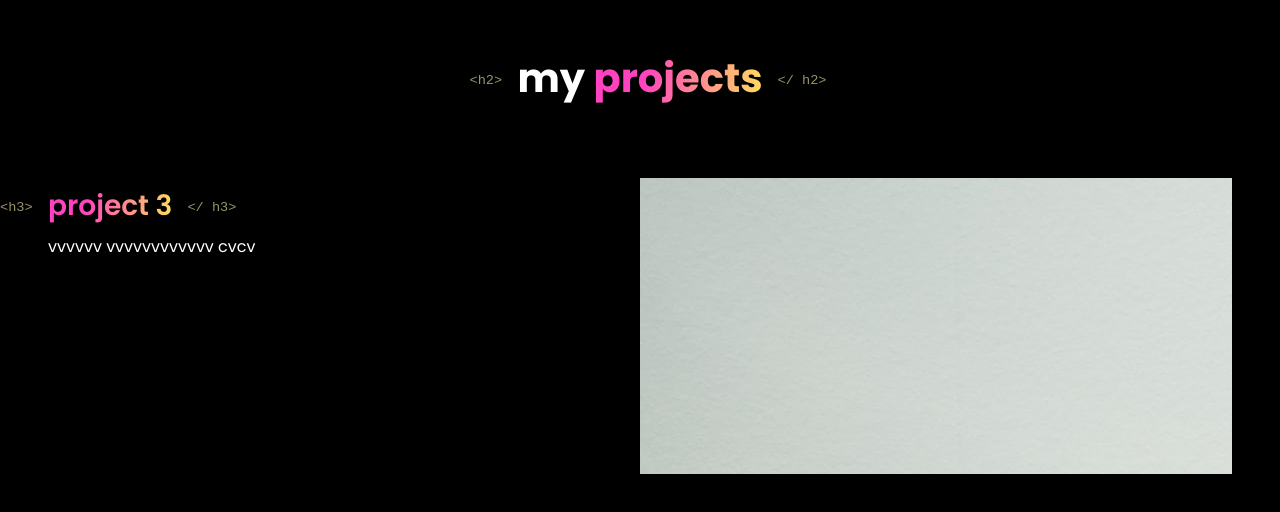
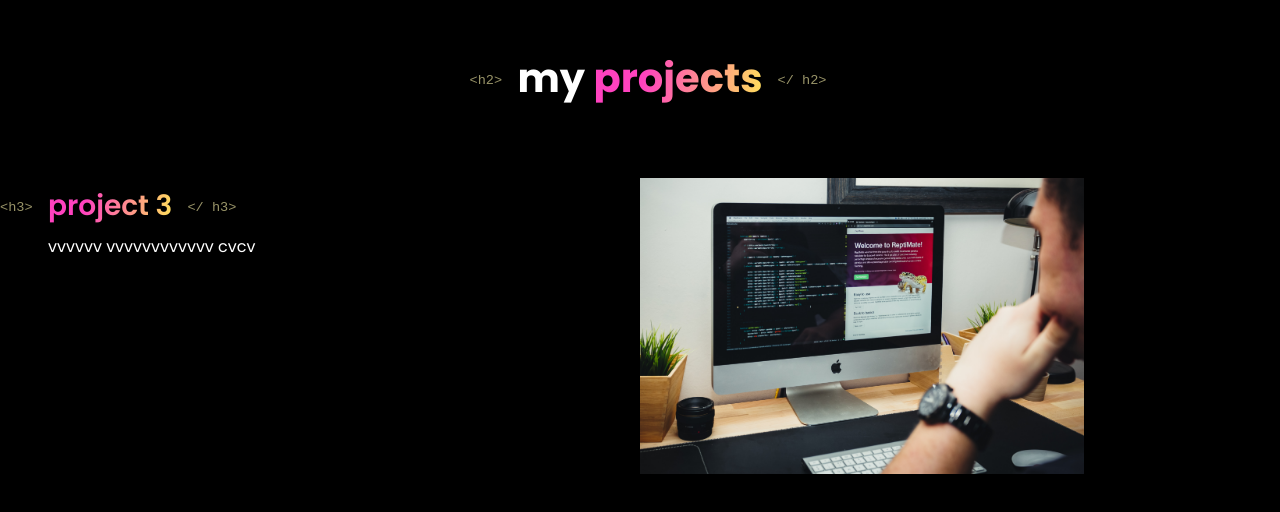
Before and after one commit to Gary235/Portfolio, a React (Vite) app: page / in a window 1280 px wide. Shown: the part 1638-2150 px from the top of the page. Built offline with nearby package versions, Linux system fonts and the light colour scheme.

Commit message:
fix image

```diff
--- a/src/components/project/Project.jsx
+++ b/src/components/project/Project.jsx
@@ -11,7 +11,7 @@ const Project = (props) =>{
         <TitleM><TextGradient>{title}</TextGradient></TitleM>
         <p style={{color: 'white'}}>{description}</p>
       </div>
-      <div style={{ background: `url(${image})`, width: '50%', height: '100%', backgroundSize: 'cover', transition: 'all 1s'}} />
+      <div style={{ backgroundImage: `url(${image})`, backgroundRepeat: 'no-repeat' , width: '50%', height: '100%', backgroundSize: 'contain', transition: 'all 1s'}} />
     </div>
   )
 }
```
